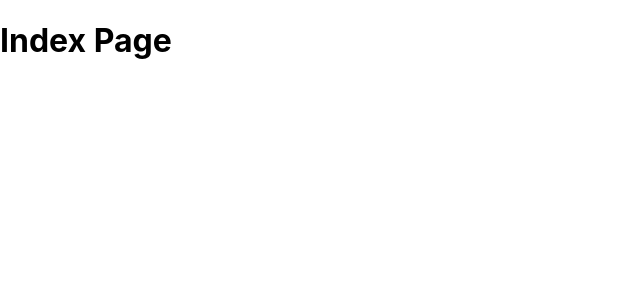
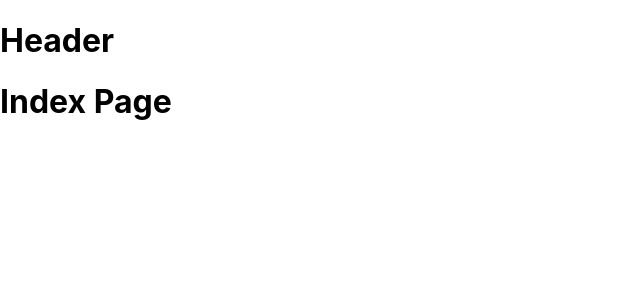
Before and after one commit to SWIRTH9092/portfolio, a React (Create React App) app: page / in a window 1280 px wide. Shown: the top 300 px of the page, without its empty margins (0-640 px from the left). Built offline with nearby package versions, Linux system fonts and the light colour scheme.

Commit message:
fix error for Header not displaying

```diff
--- a/src/App.js
+++ b/src/App.js
@@ -4,10 +4,9 @@ import Header from "./components/Header"
 
 function App() {
   return (
-    <div className="App">
+    <div >
       <Header />
       <Outlet />
-      {/* <Footer/> */}
     </div>
   );
 }
--- a/src/router.js
+++ b/src/router.js
@@ -6,17 +6,20 @@ import {
     createRoutesFromElements,
     Route,
   }  from "react-router-dom"
+import App from "./App"
 import Index from "./pages/Index"
 
   //---------------------------------------
   //   Router Paths
   //---------------------------------------
-  const router = createBrowserRouter(
-        createRoutesFromElements(
-            <Route
-            path="/" element={<Index />}>
-            </Route>)
-  )
+
+const router = createBrowserRouter(
+  createRoutesFromElements(
+      <Route path="/" element={<App />}>
+          <Route path="" element={<Index />}  />
+
+      </Route>)
+)
 
   //---------------------------------------
   //   Export Router Definition
```
